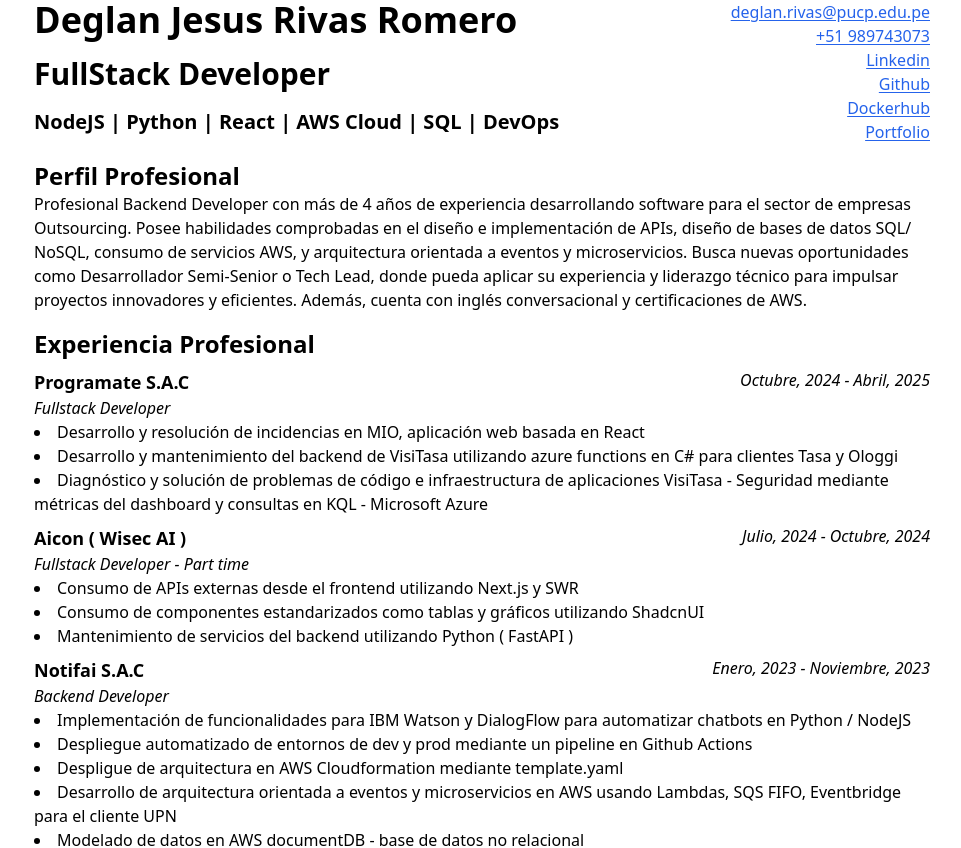
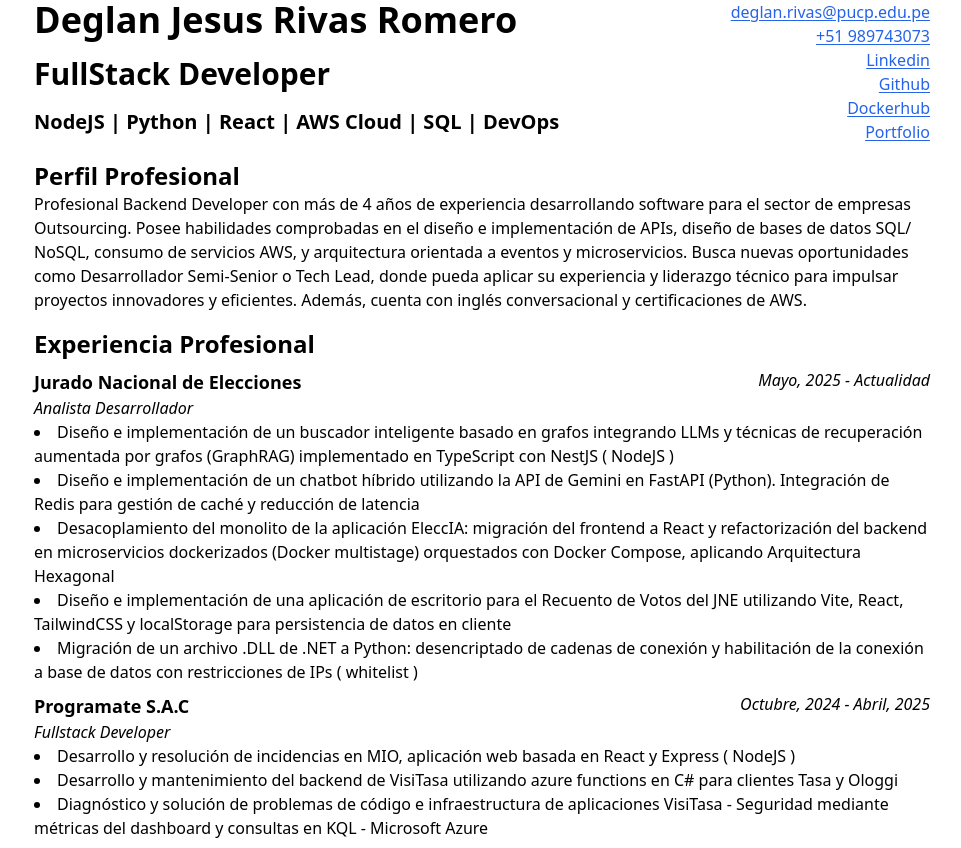
Before and after one commit to deglan-rivas/cv, a React (Vite) app: page / in a window 1280 px wide. Shown: the top 848 px of the page, without its empty margins (158-1119 px from the left). Built offline with nearby package versions, Linux system fonts and the light colour scheme.

Commit message:
feat: :sparkles: Add JNE's job description for third quarter of 2026

```diff
--- a/src/data/cv_eng.ts
+++ b/src/data/cv_eng.ts
@@ -29,11 +29,23 @@ export const cv_eng = {
       title: 'Professional Experience',
       jobs: [
         {
+          company: 'Jurado Nacional de Elecciones (Perú)',
+          date: 'May, 2025 - Present',
+          position: 'Analyst Developer',
+          activities: [
+            'Design and implementation of an intelligent search engine based on graphs, integrating LLMs and graph-augmented retrieval techniques (GraphRAG) implemented in TypeScript with NestJS (NodeJS)',
+            'Design and implementation of a hybrid chatbot utilizing the Gemini API in FastAPI (Python). Integration of Redis for cache management and latency reduction',
+            'Decoupling the monolith of the EleccIA application: migrating the frontend to React and refactoring the backend into Dockerized microservices (Docker multistage) orchestrated with Docker Compose, applying Hexagonal Architecture',
+            'Design and implementation of a desktop application for the JNE Vote Counting system using Vite, React, TailwindCSS, and localStorage for client-side data persistence',
+            'Migration of a .NET .DLL file to Python: decrypting connection strings and enabling database connection with IP whitelist restrictions'
+          ]
+        },
+        {
           company: 'Programate S.A.C',
           date: 'October, 2024 - April, 2025',
           position: 'Fullstack Developer',
           activities: [
-            'Development and issue resolution in MIO, a web application based on React',
+            'Development and issue resolution in MIO, a web application based on React and Express ( NodeJS )',
             'Development and maintenance of the backend for VisiTasa using Azure Functions in C# for Tasa and Ologgi clients',
             'Diagnosis and resolution of code and infrastructure issues in VisiTasa applications - Security through dashboard metrics and queries in KQL - Microsoft Azure'
           ]
--- a/src/data/cv_spa.ts
+++ b/src/data/cv_spa.ts
@@ -29,11 +29,23 @@ export const cv_spa = {
       title: 'Experiencia Profesional',
       jobs: [
         {
+          company: 'Jurado Nacional de Elecciones',
+          date: 'Mayo, 2025 - Actualidad',
+          position: 'Analista Desarrollador',
+          activities: [
+            'Diseño e implementación de un buscador inteligente basado en grafos integrando LLMs y técnicas de recuperación aumentada por grafos (GraphRAG) implementado en TypeScript con NestJS ( NodeJS )',
+            'Diseño e implementación de un chatbot híbrido utilizando la API de Gemini en FastAPI (Python). Integración de Redis para gestión de caché y reducción de latencia',
+            'Desacoplamiento del monolito de la aplicación EleccIA: migración del frontend a React y refactorización del backend en microservicios dockerizados (Docker multistage) orquestados con Docker Compose, aplicando Arquitectura Hexagonal',
+            'Diseño e implementación de una aplicación de escritorio para el Recuento de Votos del JNE utilizando Vite, React, TailwindCSS y localStorage para persistencia de datos en cliente',
+            'Migración de un archivo .DLL de .NET a Python: desencriptado de cadenas de conexión y habilitación de la conexión a base de datos con restricciones de IPs ( whitelist )',
+          ]
+        },
+        {
           company: 'Programate S.A.C',
           date: 'Octubre, 2024 - Abril, 2025',
           position: 'Fullstack Developer',
           activities: [
-            'Desarrollo y resolución de incidencias en MIO, aplicación web basada en React',
+            'Desarrollo y resolución de incidencias en MIO, aplicación web basada en React y Express ( NodeJS )',
             'Desarrollo y mantenimiento del backend de VisiTasa utilizando azure functions en C# para clientes Tasa y Ologgi',
             'Diagnóstico y solución de problemas de código e infraestructura de aplicaciones VisiTasa - Seguridad mediante métricas del dashboard y consultas en KQL - Microsoft Azure',
           ]
```
